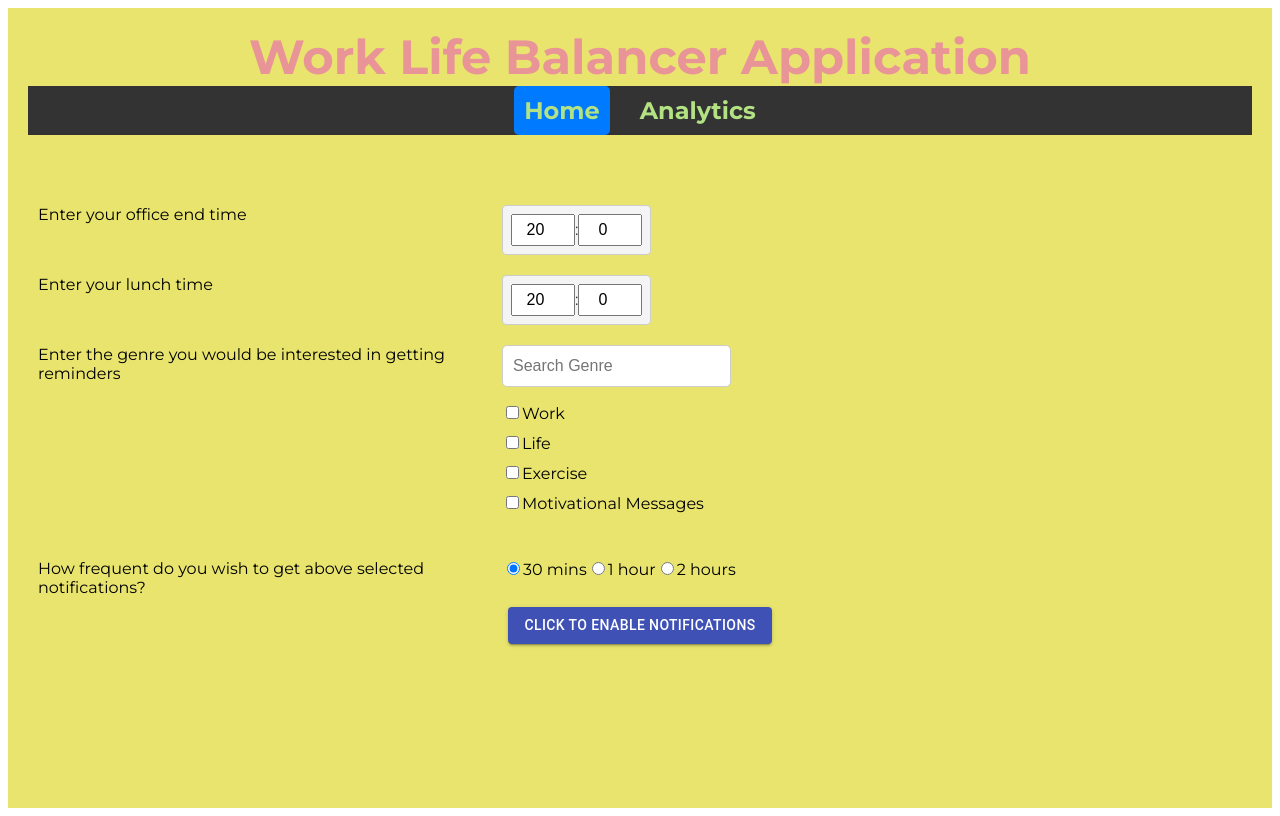
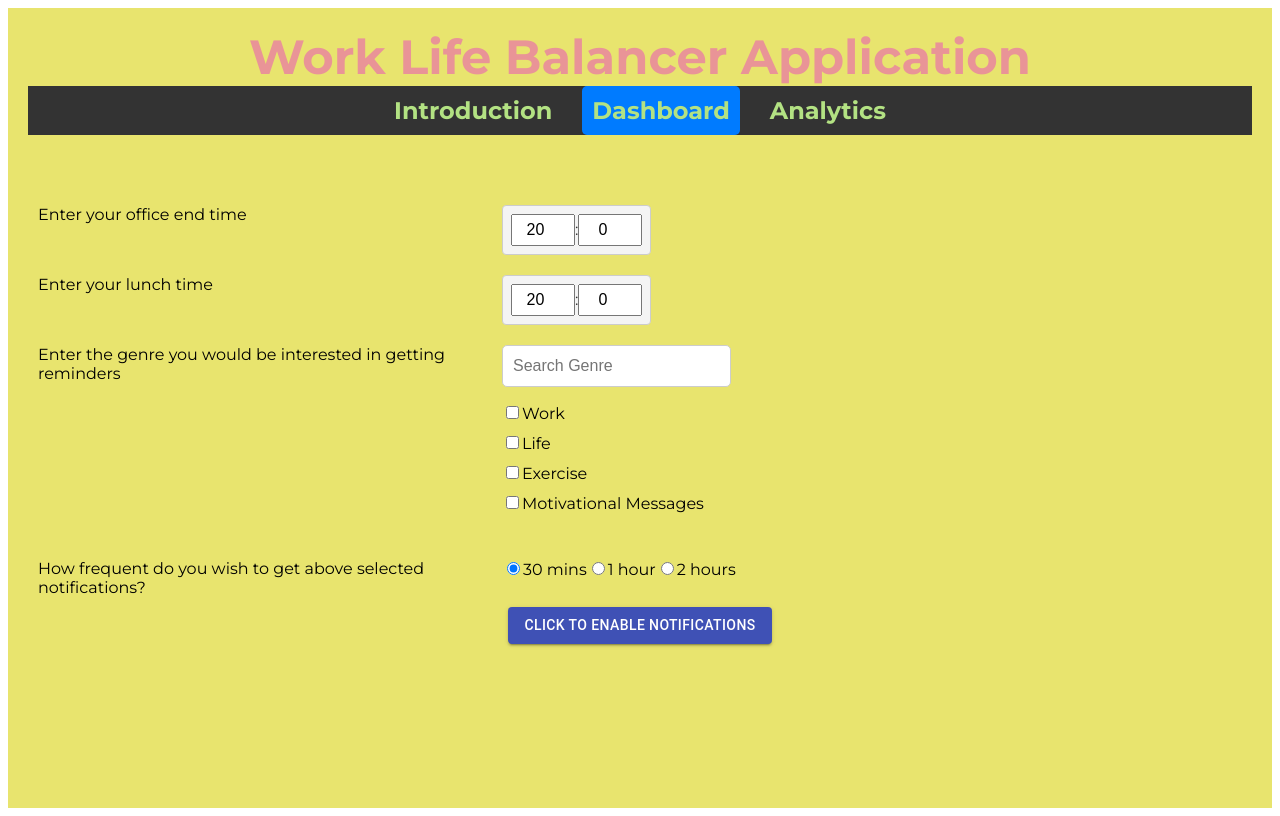
Before and after one commit to humerasharief/Worklife-balance-app-9-aug, a React (Create React App) app: page /home in a window 1280 px wide. Built offline with nearby package versions, Linux system fonts and the light colour scheme.

Commit message:
Updated the clicked checkbox list

```diff
--- a/src/components/CustomNotify/CustomNotify.js
+++ b/src/components/CustomNotify/CustomNotify.js
@@ -1,20 +1,14 @@
 import React, { useEffect, useState }from 'react';
-import { Link } from 'react-router-dom';
 import './CustomNotify.css';
 function CustomNotify(props) {
   const initialCheckboxes = [
     { id: 1, label: 'Work', checked: false, category: 'Work' },
     { id: 2, label: 'Life', checked: false, category: 'Life' },
     { id: 3, label: 'Exercise', checked: false, category: 'Exercise' },
-    { id: 4, label: 'Motivational Messages', checked: false, category: 'Motivation' },
-    // ... more checkboxes
+    { id: 4, label: 'Motivational Messages', checked: false, category: 'Motivation' }
   ];
 
   const [finalReminder, setFinalReminder] = useState([]);
-
-  const [CheckedReminders, setCheckedReminders] = useState([
-  ]);
-
   const [reminders, setReminders] = useState([
     {
       id: 1,
@@ -74,21 +68,19 @@ function CustomNotify(props) {
   };
 
   useEffect(() => {
-    const timeSelected = (selectedOption == '30min')?0.5:(selectedOption == '60min')?1:2
+    const timeSelected = (selectedOption == '30min')?0.5:(selectedOption == '60min')?1:2;
+    let clickedRemindersList = []
     for (let i in finalReminder) {
         setInterval(() => {
           const notification = new Notification(finalReminder[i].category, {
             body: finalReminder[i].text
           })
           notification.onclick = function(){
-            console.log("dfadsaf")
-            console.log({text:finalReminder[i].text, category:finalReminder[i].category})
-            setCheckedReminders({text:finalReminder[i].text, category:finalReminder[i].category})
-            console.log(CheckedReminders)
-              //window.open('http://example.com');
-              window.focus();
+            const newObj = {text:finalReminder[i].text, category:finalReminder[i].category};
+            clickedRemindersList.push(newObj)
+            window.focus();
           };
-        }, timeSelected * 60 * 60000);
+        }, 60000);
       }
   }, [props.messageProp]);
 
--- a/src/components/Header/Header.js
+++ b/src/components/Header/Header.js
@@ -11,9 +11,14 @@ const Header = () => {
       <h1>Work Life Balancer Application </h1>
       <nav className="navigation"  >
           <ul className="nav-list">
+            <li className={location.pathname === '/intro' ? 'active' : ''}>
+              <NavLink exact to="/intro">
+                Introduction
+              </NavLink>
+            </li>
             <li className={location.pathname === '/home' ? 'active' : ''}>
               <NavLink exact to="/home">
-                Home
+                Dashboard
               </NavLink>
             </li>
             <li>
```
